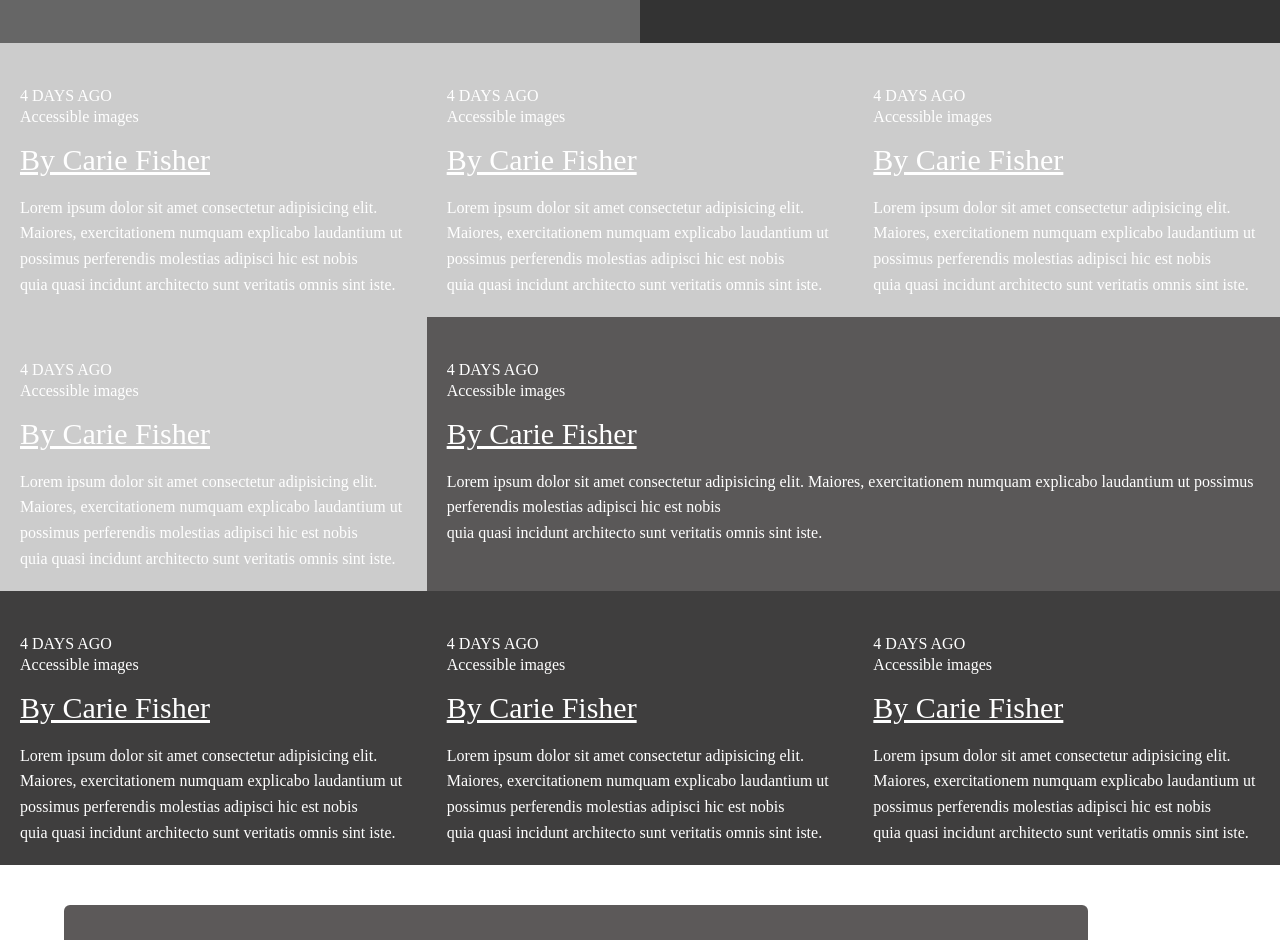
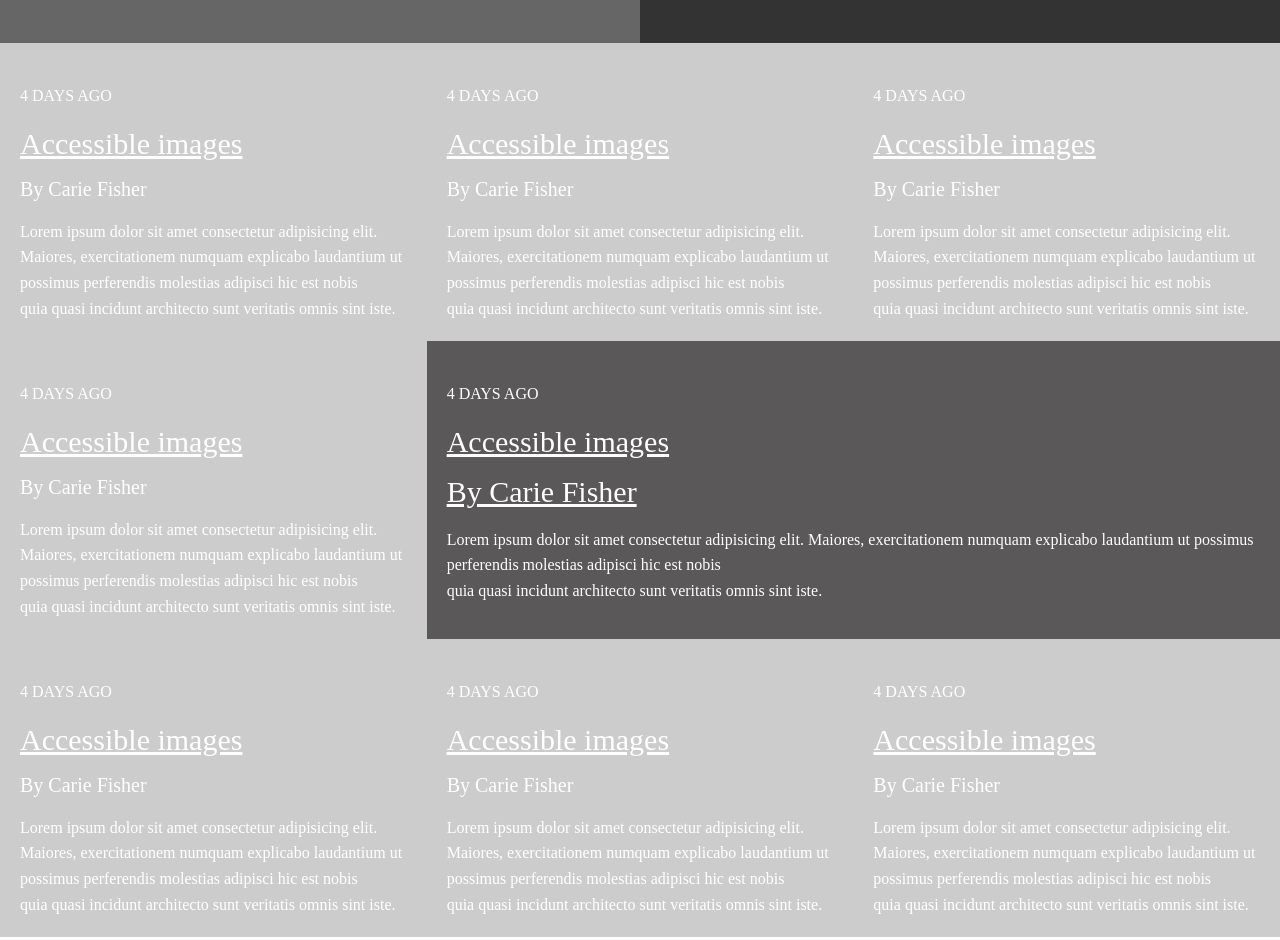
Before and after one commit to chelmerrox/Project-5-Design-Teardown, a plain HTML site: page index.html in a window 1280 px wide. Shown: the part 960-1900 px from the top of the page. Drawn offline with Linux system fonts and the light colour scheme; a web font is replaced by a local one.

Commit message:
Remove sect4 class for section 4 container elements

```diff
--- a/index.html
+++ b/index.html
@@ -45,19 +45,19 @@
             <p class="texts">Some texts</p>
         </div>
 
-        <div class="grid-item-1-2 grid-container-1-center"">
+        <div class="grid-item-1-2 grid-container-1-center">
             <h3 class="headings">Heading</h3>
             <h3 class="headings">Heading</h3>
             <p class="texts">Some texts</p>
         </div>
 
-        <div class="grid-item-1-3 grid-container-1-center"">
+        <div class="grid-item-1-3 grid-container-1-center">
             <h3 class="headings">Heading</h3>
             <h3 class="headings">Heading</h3>
             <p class="texts">Some texts</p>
         </div>
 
-        <div class="grid-item-1-4 grid-container-1-center"">
+        <div class="grid-item-1-4 grid-container-1-center">
             <h3 class="headings">Heading</h3>
             <h3 class="headings">Heading</h3>
             <p class="texts">Some texts</p>
@@ -69,22 +69,22 @@
   <section class="sect2">
     <div class="art1">
       <p>4 DAYS AGO</p>
-      <h1>Accessible images</h1>
-      <h2>By Carie Fisher</h2>
+      <h2>Accessible images</h2>
+      <h3>By Carie Fisher</h3>
       <p>Lorem ipsum dolor sit amet consectetur adipisicing elit. Maiores, exercitationem numquam explicabo laudantium ut possimus perferendis molestias adipisci hic est nobis <br>quia quasi incidunt architecto sunt veritatis omnis sint iste.</p>
     </div>
 
     <div class="art1">
       <p>4 DAYS AGO</p>
-      <h1>Accessible images</h1>
-      <h2>By Carie Fisher</h2>
+      <h2>Accessible images</h2>
+      <h3>By Carie Fisher</h3>
       <p>Lorem ipsum dolor sit amet consectetur adipisicing elit. Maiores, exercitationem numquam explicabo laudantium ut possimus perferendis molestias adipisci hic est nobis <br>quia quasi incidunt architecto sunt veritatis omnis sint iste.</p>
     </div>
 
     <div class="art1">
       <p>4 DAYS AGO</p>
-      <h1>Accessible images</h1>
-      <h2>By Carie Fisher</h2>
+      <h2>Accessible images</h2>
+      <h3>By Carie Fisher</h3>
       <p>Lorem ipsum dolor sit amet consectetur adipisicing elit. Maiores, exercitationem numquam explicabo laudantium ut possimus perferendis molestias adipisci hic est nobis <br>quia quasi incidunt architecto sunt veritatis omnis sint iste.</p>
     </div>
   </section>
@@ -93,14 +93,14 @@
   <section class="sect3">
     <div class="art1 grid2-1">
       <p>4 DAYS AGO</p>
-      <h1>Accessible images</h1>
-      <h2>By Carie Fisher</h2>
+      <h2>Accessible images</h2>
+      <h3>By Carie Fisher</h3>
       <p>Lorem ipsum dolor sit amet consectetur adipisicing elit. Maiores, exercitationem numquam explicabo laudantium ut possimus perferendis molestias adipisci hic est nobis <br>quia quasi incidunt architecto sunt veritatis omnis sint iste.</p>
     </div>
 
     <div class="art1 grid2-2">
       <p>4 DAYS AGO</p>
-      <h1>Accessible images</h1>
+      <h2>Accessible images</h2>
       <h2>By Carie Fisher</h2>
       <p>Lorem ipsum dolor sit amet consectetur adipisicing elit. Maiores, exercitationem numquam explicabo laudantium ut possimus perferendis molestias adipisci hic est nobis <br>quia quasi incidunt architecto sunt veritatis omnis sint iste.</p>
     </div>
@@ -108,28 +108,28 @@
 
   <!--Section 4 container-->
   <section class="sect2">
-    <div class="art1 sect4">
+    <div class="art1">
       <p>4 DAYS AGO</p>
-      <h1>Accessible images</h1>
-      <h2>By Carie Fisher</h2>
+      <h2>Accessible images</h2>
+      <h3>By Carie Fisher</h3>
       <p>Lorem ipsum dolor sit amet consectetur adipisicing elit. Maiores, exercitationem numquam explicabo laudantium ut possimus perferendis molestias adipisci hic est nobis
         <br>quia quasi incidunt architecto sunt veritatis omnis sint iste.
       </p>
     </div>
 
-    <div class="art1 sect4">
+    <div class="art1">
       <p>4 DAYS AGO</p>
-      <h1>Accessible images</h1>
-      <h2>By Carie Fisher</h2>
+      <h2>Accessible images</h2>
+      <h3>By Carie Fisher</h3>
       <p>Lorem ipsum dolor sit amet consectetur adipisicing elit. Maiores, exercitationem numquam explicabo laudantium ut possimus perferendis molestias adipisci hic est nobis
           <br>quia quasi incidunt architecto sunt veritatis omnis sint iste.
       </p>
     </div>
 
-    <div class="art1 sect4">
+    <div class="art1">
       <p>4 DAYS AGO</p>
-      <h1>Accessible images</h1>
-      <h2>By Carie Fisher</h2>
+      <h2>Accessible images</h2>
+      <h3>By Carie Fisher</h3>
       <p>Lorem ipsum dolor sit amet consectetur adipisicing elit. Maiores, exercitationem numquam explicabo laudantium ut possimus perferendis molestias adipisci hic est nobis
           <br>quia quasi incidunt architecto sunt veritatis omnis sint iste.
       </p>
@@ -138,7 +138,7 @@
 
   <!--Section 5 container-->
   <section class="sect5">
-    <h1 class="headings">Now on smashing TV</h1>
+    <h2 class="headings">Now on smashing TV</h2>
     <p class="texts">Lorem ipsum dolor sit amet consectetur adipisicing elit. Maiores, exercitationem numquam explicabo laudantium ut possimus perferendis molestias adipisci hic est nobis
       <br>quia quasi incidunt architecto sunt veritatis omnis sint iste.
   </p>
@@ -147,14 +147,14 @@
   </section>
 
   <!--Section 6 container-->
-  <section class="see">
+  <div class="see">
     <span>SEE ALL THE LATEST ARTICLES</span>
-  </section>
+  </div>
 
   <!--Section 7 container-->
   <section class="sect7">
-      <small class="texts">Date</small>
-    <h1 class="headings">Heading</h1>
+    <small class="texts">Date</small>
+    <h2 class="headings">Heading</h2>
     <p class="texts">Lorem ipsum dolor sit amet consectetur adipisicing elit. Maiores, exercitationem numquam explicabo laudantium ut possimus perferendis molestias adipisci hic est nobis
       <br>quia quasi incidunt architecto sunt veritatis omnis sint iste.
   </p>
@@ -253,14 +253,14 @@
 </section>
 
 <!--Section 9.5 container-->
-<section class="see">
+<div class="see">
   <span>MORE LINKS ON TWITTER</span>
-</section>
+</div>
 
 <!--Design systems section; Section 10 container-->
 <section class="sect10">
-  <h2>FEATURE SMASHING BOOK</h2>
-  <h1>Design Systems</h1>
+  <h3>FEATURE SMASHING BOOK</h3>
+  <h2>Design Systems</h2>
   <p>Meet <strong>Design Systems</strong>, a recent book in which All Kholmatova explores how to <br>
   set up and <strong>effective design system</strong> to create digital products. With common traps, <br>
 gotchas and lessons learned.</p>
@@ -271,7 +271,7 @@ gotchas and lessons learned.</p>
 <section class="sect11">
     <div class="sect11-flex-item-1">
       <small>4 DAYS AGO</small>
-      <h1>Accessible images</h1>
+      <h2>Accessible images</h2>
       <ul>
           <li><a href="">Link</a></li>
           <li><a href="">Link</a></li>
@@ -285,7 +285,7 @@ gotchas and lessons learned.</p>
 
     <div class="sect11-flex-item-1">
         <small>4 DAYS AGO</small>
-        <h1>Accessible images</h1>
+        <h2>Accessible images</h2>
         <ul>
             <li><a href="">Link</a></li>
             <li><a href="">Link</a></li>
@@ -299,7 +299,7 @@ gotchas and lessons learned.</p>
 
       <div class="sect11-flex-item-1">
         <small>4 DAYS AGO</small>
-        <h1>Accessible images</h1>
+        <h2>Accessible images</h2>
         <ul>
             <li><a href="">Link</a></li>
             <li><a href="">Link</a></li>
@@ -316,7 +316,7 @@ gotchas and lessons learned.</p>
   <section class="sect12">
     <div class="sect12-flex-item-1">
         <small>4 DAYS AGO</small>
-        <h1>Accessible images</h1>
+        <h2>Accessible images</h2>
         <ul>
             <li><a href="">Link</a></li>
             <li><a href="">Link</a></li>
@@ -330,7 +330,7 @@ gotchas and lessons learned.</p>
 
       <div class="sect12-flex-item-2">
         <small class="texts">Date</small>
-        <h1 class="headings">Heading</h1>
+        <h2 class="headings">Heading</h2>
         <p class="texts">Lorem ipsum dolor sit amet consectetur adipisicing elit. Maiores, exercitationem <br>
             numquam explicabo laudantium ut possimus perferendis molestias adipisci hic est nobis <br>
             quia quasi incidunt architecto sunt veritatis omnis sint iste.
@@ -340,9 +340,9 @@ gotchas and lessons learned.</p>
   </section>
 
   <!--Section 13 container-->
-  <section class="see">
+  <div class="see">
     <span>SEE ALL ARTICLES</span>
-  </section>
+  </div>
 
   <!--Footer container-->
   <footer>
```
